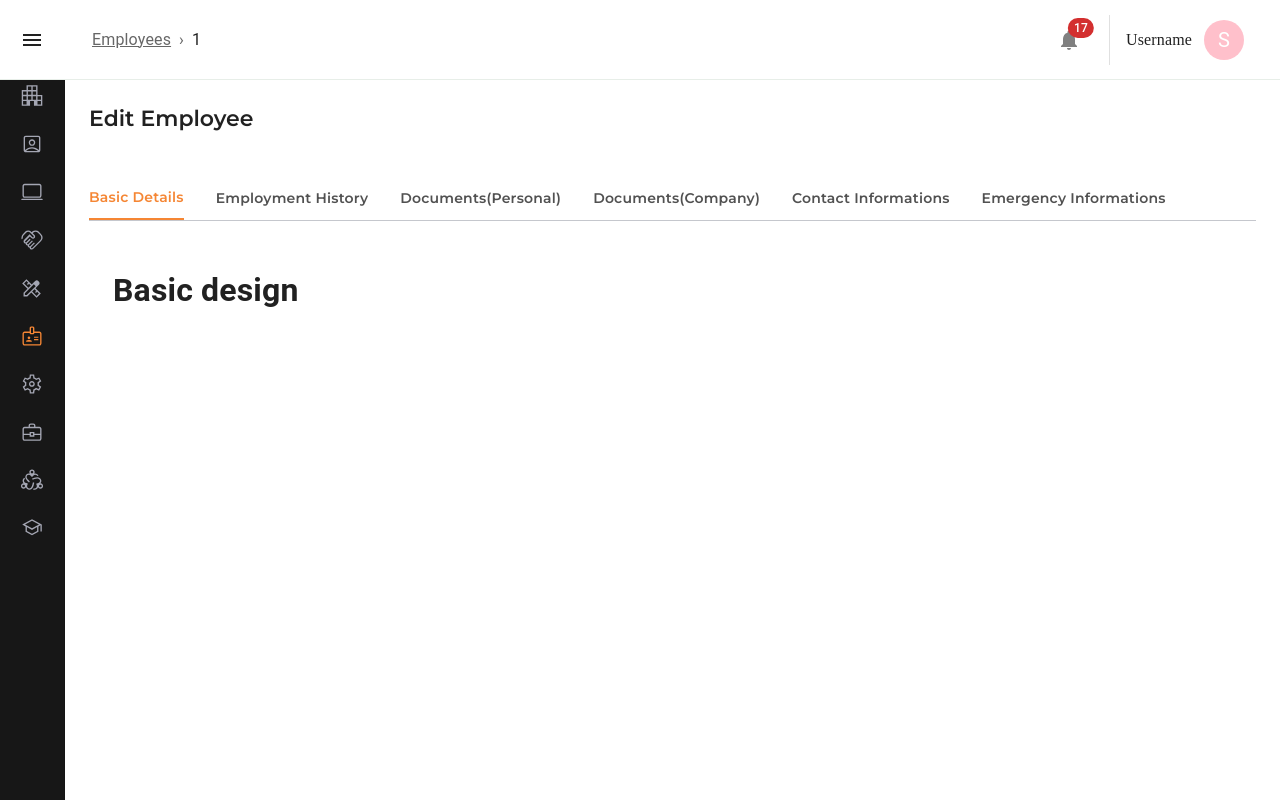
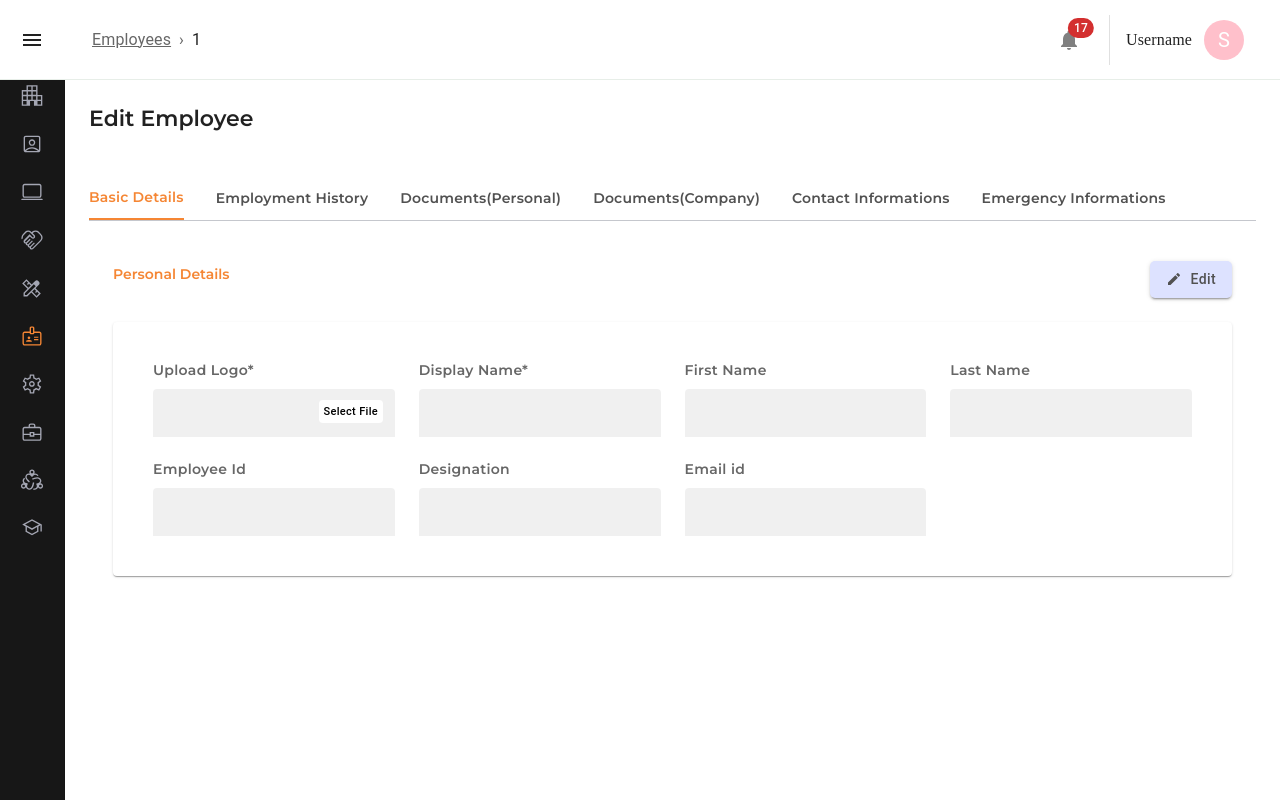
Before and after one commit to sumedh-mohod/HR-portal-react-js, a React (Create React App) app: page /employees/1 in a window 1280 px wide. Built offline with nearby package versions, Linux system fonts and the light colour scheme; sample sign-in values are in the browser's storage.

Commit message:
Basic Details page

```diff
--- a/src/components/Employee/Tabs/BasicDetails.tsx
+++ b/src/components/Employee/Tabs/BasicDetails.tsx
@@ -1,11 +1,265 @@
-import React from 'react'
+import React, { useRef } from "react";
+import { useFormik } from "formik";
+import { useNavigate } from "react-router-dom";
+import EditIcon from "@mui/icons-material/Edit";
+import {
+  Box,
+  Button,
+  Grid,
+  FormControl,
+  FormLabel,
+  TextField,
+  Typography,
+  Card,
+} from "@mui/material";
+import { useAppDispatch } from "../../../store/hooks";
+import { globalStyles } from "../../../styles/global";
+import { styles } from "../../../styles/components/EmployeeBasicDetails";
 
 const BasicDetails = () => {
+  const navigate = useNavigate();
+  const dispatch = useAppDispatch();
+  const {
+    handleBlur,
+    handleChange,
+    setFieldValue,
+    handleSubmit,
+    values,
+    errors,
+    touched,
+  } = useFormik({
+    enableReinitialize: true,
+    initialValues: {
+      logo: "",
+      DisplayName: "",
+      firstName: "",
+      lastName: "",
+      employeeId: "",
+      designation: "",
+      emailId: "",
+    },
+    // validationSchema: addEmployeeValidator,
+    onSubmit: (values) => {
+      console.log("values of basic details", values);
+    },
+  });
+  const inputRef: any = useRef(null);
+  const handleClick = () => {
+    // open file input box on click of other element
+    inputRef.current.click();
+  };
+  const handleFileChange = (event: any) => {
+    const fileObj = event.target.files && event.target.files[0];
+    if (fileObj) {
+      setFieldValue("logo", fileObj.name);
+    }
+    //  reset file input
+    event.target.value = null;
+    //  can still access file object here
+    console.log(fileObj);
+    console.log(fileObj.name);
+  };
+  // cancle butn click
+  const handleCancle = () => {
+    navigate(-1);
+  };
   return (
-    <div>
-      <h1>Basic design</h1>
-    </div>
-  )
-}
+    <Box>
+      <form onSubmit={handleSubmit}>
+        {/* header Box */}
+        <Box {...styles.parentBox}>
+          <Typography variant="h5" {...styles.moduleTitle}>
+            Personal Details
+          </Typography>
+          <Box>
+            <Button
+              {...styles.parentBoxEditButton}
+              variant="contained"
+              type="submit"
+              // onClick={EditHandle}
+            >
+              <EditIcon {...styles.icon} /> Edit
+            </Button>
+          </Box>
+        </Box>
+        {/* form fields started */}
+        <Card sx={{ mt: 3, mb: 3, p: 5 }}>
+          <Grid container columnSpacing={3} rowGap={3}>
+            {/* uplaod Logo */}
+            <Grid item xs={12} md={6} lg={3}>
+              <FormControl fullWidth>
+                <FormLabel id="logo" {...styles.textFieldLabel}>
+                  Upload Logo*
+                </FormLabel>
+                <input
+                  name="logo"
+                  style={{ display: "none" }}
+                  ref={inputRef}
+                  type="file"
+                  onChange={handleFileChange}
+                />
+                <TextField
+                  variant="filled"
+                  size="small"
+                  value={values.logo}
+                  onChange={handleFileChange}
+                  onBlur={handleBlur}
+                  error={touched.logo && errors.logo ? true : false}
+                  helperText={touched.logo && errors.logo}
+                  {...styles.logoTextfield}
+                  InputProps={{
+                    style: { ...globalStyles.textField },
+                    endAdornment: (
+                      <Button
+                        onClick={handleClick}
+                        size="small"
+                        {...styles.selectFileButton}
+                      >
+                        {" "}
+                        Select File
+                      </Button>
+                    ),
+                    disableUnderline: true,
+                  }}
+                ></TextField>
+              </FormControl>
+            </Grid>
+            {/* Display name */}
+            <Grid item xs={12} md={6} lg={3}>
+              <FormControl fullWidth>
+                <FormLabel id="displayName" {...styles.textFieldLabel}>
+                  Display Name*
+                </FormLabel>
+                <TextField
+                  type={"text"}
+                  variant="filled"
+                  size="small"
+                  name="DisplayName"
+                  value={values.DisplayName}
+                  onChange={handleChange}
+                  onBlur={handleBlur}
+                  error={
+                    touched.DisplayName && errors.DisplayName ? true : false
+                  }
+                  helperText={touched.DisplayName && errors.DisplayName}
+                  InputProps={{
+                    disableUnderline: true,
+                    style: { ...globalStyles.textField },
+                  }}
+                  sx={{
+                    "&.MuiInputBase-input": {
+                      paddingTop: "7px",
+                      border: "1px solid red",
+                    },
+                  }}
+                />
+              </FormControl>
+            </Grid>
+            {/* First name */}
+            <Grid item xs={12} md={6} lg={3}>
+              <FormControl fullWidth>
+                <FormLabel id="firstName" {...styles.textFieldLabel}>
+                  First Name
+                </FormLabel>
+                <TextField
+                  type={"text"}
+                  variant="filled"
+                  size="small"
+                  name="firstName"
+                  value={values.firstName}
+                  onChange={handleChange}
+                  InputProps={{
+                    disableUnderline: true,
+                    style: { ...globalStyles.textField },
+                  }}
+                />
+              </FormControl>
+            </Grid>
+            {/* last name*/}
+            <Grid item xs={12} md={6} lg={3}>
+              <FormControl fullWidth>
+                <FormLabel id="lastName" {...styles.textFieldLabel}>
+                  Last Name
+                </FormLabel>
+                <TextField
+                  type={"text"}
+                  variant="filled"
+                  size="small"
+                  name="lastName"
+                  value={values.lastName}
+                  onChange={handleChange}
+                  InputProps={{
+                    disableUnderline: true,
+                    style: { ...globalStyles.textField },
+                  }}
+                />
+              </FormControl>
+            </Grid>
+            {/* employee id  */}
+            <Grid item xs={12} md={6} lg={3}>
+              <FormControl fullWidth>
+                <FormLabel id="employeeId" {...styles.textFieldLabel}>
+                  Employee Id
+                </FormLabel>
+                <TextField
+                  type={"text"}
+                  variant="filled"
+                  size="small"
+                  name="employeeId"
+                  value={values.employeeId}
+                  onChange={handleChange}
+                  InputProps={{
+                    disableUnderline: true,
+                    style: { ...globalStyles.textField },
+                  }}
+                />
+              </FormControl>
+            </Grid>
+            {/* designation */}
+            <Grid item xs={12} md={6} lg={3}>
+              <FormControl fullWidth>
+                <FormLabel id="designation" {...styles.textFieldLabel}>
+                  Designation
+                </FormLabel>
+                <TextField
+                  type={"text"}
+                  variant="filled"
+                  size="small"
+                  name="designation"
+                  value={values.designation}
+                  onChange={handleChange}
+                  InputProps={{
+                    disableUnderline: true,
+                    style: { ...globalStyles.textField },
+                  }}
+                />
+              </FormControl>
+            </Grid>
+            {/* email id */}
+            <Grid item xs={12} md={6} lg={3}>
+              <FormControl fullWidth>
+                <FormLabel id="emailId" {...styles.textFieldLabel}>
+                  Email id
+                </FormLabel>
+                <TextField
+                  type={"text"}
+                  variant="filled"
+                  size="small"
+                  name="emailId"
+                  value={values.emailId}
+                  onChange={handleChange}
+                  InputProps={{
+                    disableUnderline: true,
+                    style: { ...globalStyles.textField },
+                  }}
+                />
+              </FormControl>
+            </Grid>
+          </Grid>
+        </Card>
+      </form>
+    </Box>
+  );
+};
 
-export default BasicDetails
+export default BasicDetails;
--- /dev/null
+++ b/src/styles/components/EmployeeBasicDetails.ts
@@ -0,0 +1,75 @@
+export const styles = {
+    parentBox: {
+      sx: {
+        display: "flex",
+        justifyContent: "space-between",
+        mt: 2,
+      },
+    },
+    moduleTitle: {
+        sx: {
+          fontSize: "14px",
+          fontWeight: "600",
+          fontFamily: "Montserrat",
+          fontStyle: "normal",
+          color: "#F58634",
+          lineHeight: "27px",
+        },
+      },
+      parentBoxEditButton: {
+        sx: {
+          fontfamily: "Montserrat",
+          backgroundColor: "#DDE2FF",
+          borderRadius: "5px",
+          marginLeft: "10px",
+          fontStyle: "normal",
+          color:"#515151",
+          textTransform:"inherit"
+        },
+      },
+      icon: {
+        sx: { pr: 1, fontSize: "inheit" },
+      },
+
+    card: {
+      sx: {
+        mt: 3,
+        mb: 3,
+        p: 5,
+      },
+    },
+    logoTextfield: {
+      sx: {
+        "& .MuiInputBase-input": {
+          overflow: "hidden",
+          textOverflow: "ellipsis",
+          // width: "60%",
+          display: "inline-block",
+        },
+      },
+    },
+
+    selectFileButton: {
+      sx: {
+        marginTop:"14px",
+        background: "white",
+        color: "black",
+        width: "max-contain",
+        textTransform: "inherit",
+        padding: "2px",
+        fontSize: "11px",
+      },
+    },
+
+    textFieldLabel: {
+      sx: {
+        fontFamily: "Montserrat",
+        fontStyle: "normal",
+        fontWeight: "500",
+        fontSize: "14px",
+        lineHeight: "17px",
+        letterSpacing: "0.3px",
+        marginBottom: "10px",
+      },
+    },
+  };
```
